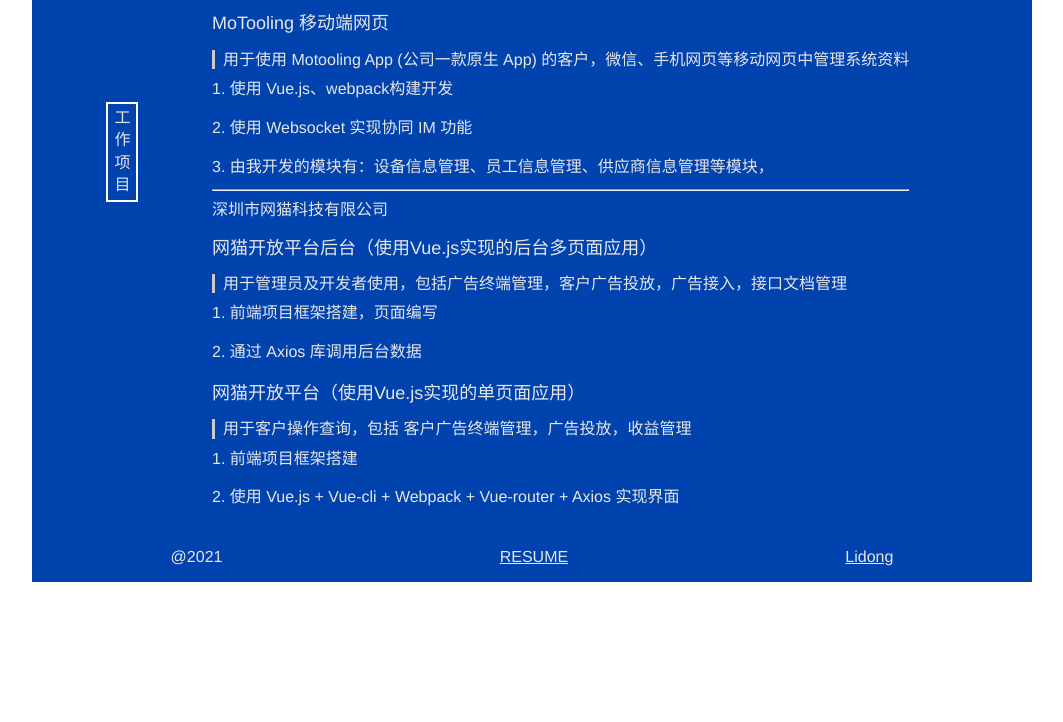
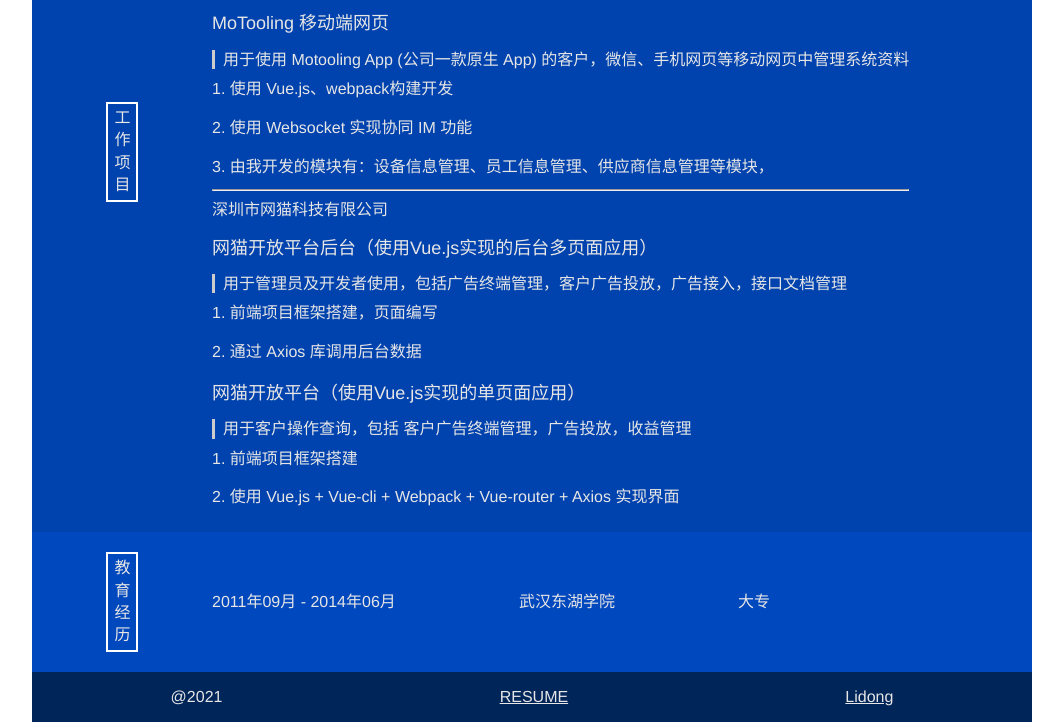
Before and after one commit to ryanlid/resume, a plain HTML site: page index.html in a window 1280 px wide. Shown: the part 1662-2384 px from the top of the page, without its empty margins (108-1171 px from the left). Before the commit the page ends 2244 px from the top, so only its background shows below. Drawn offline with Linux system fonts and the light colour scheme.

Commit message:
添加教育经历

```diff
--- a/index.html
+++ b/index.html
@@ -6,7 +6,7 @@
     <title>Web前端开发-李冬的简历</title>
 
     <link rel="stylesheet" href="fonts/iconfont.css" />
-    <link rel="stylesheet" href="style.css" />
+    <link rel="stylesheet" href="style.css?updated=20210423" />
   </head>
 
   <body>
@@ -227,8 +227,19 @@
         </div>
       </div>
     </div>
+    <!-- 教育经历 -->
+    <div class="flex module module7">
+      <div class="module-title-wrapper">
+        <div class="module-title">教育经历</div>
+      </div>
+      <div class="flex" style="width:60%;justify-content: space-between;">
+        <div>2011年09月 - 2014年06月</div>
+        <div>武汉东湖学院</div>
+        <div>大专</div>
+      </div>
+    </div>
     <div class="download no-prinf">
-      <a class="btn" target="_blank" href="download/Web前端开发-李冬的简历.pdf">
+      <a class="btn" target="_blank" href="download/Web前端开发-李冬的简历.pdf?updated=20210423">
         下载简历
       </a>
     </div>
--- a/style.css
+++ b/style.css
@@ -73,6 +73,10 @@ a {
 
 .module6 {
   background: #0043ae;
+}
+
+.module7 {
+  background: #0048bd;
 }
 
 .module-title-wrapper {
@@ -181,7 +185,7 @@ footer {
   height: 50px;
   line-height: 50px;
   text-align: center;
-  background: #0043ae;
+  background: #002559;
   display: -webkit-box;
   display: -ms-flexbox;
   display: flex;
```
Also changed, not shown: 1 other file.
